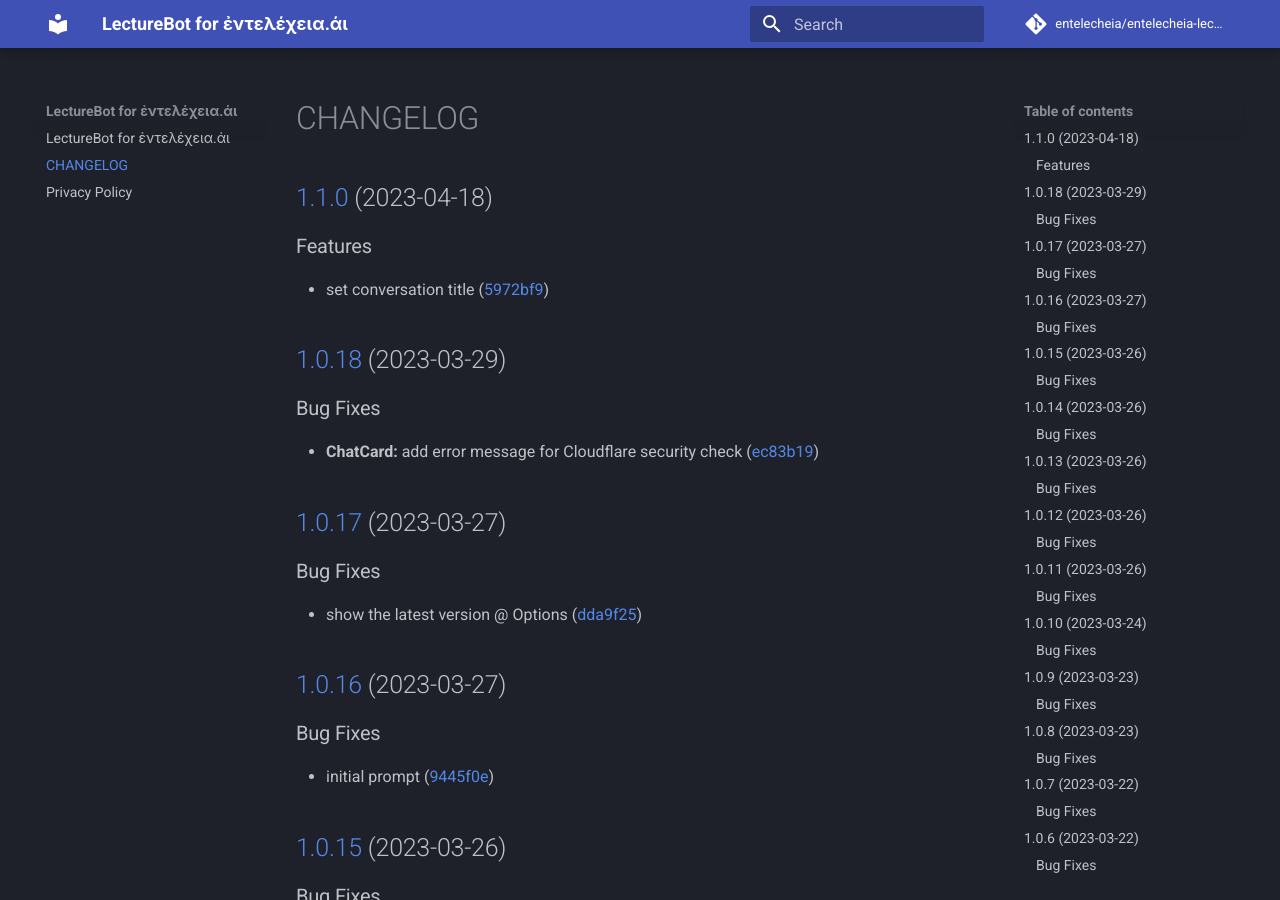
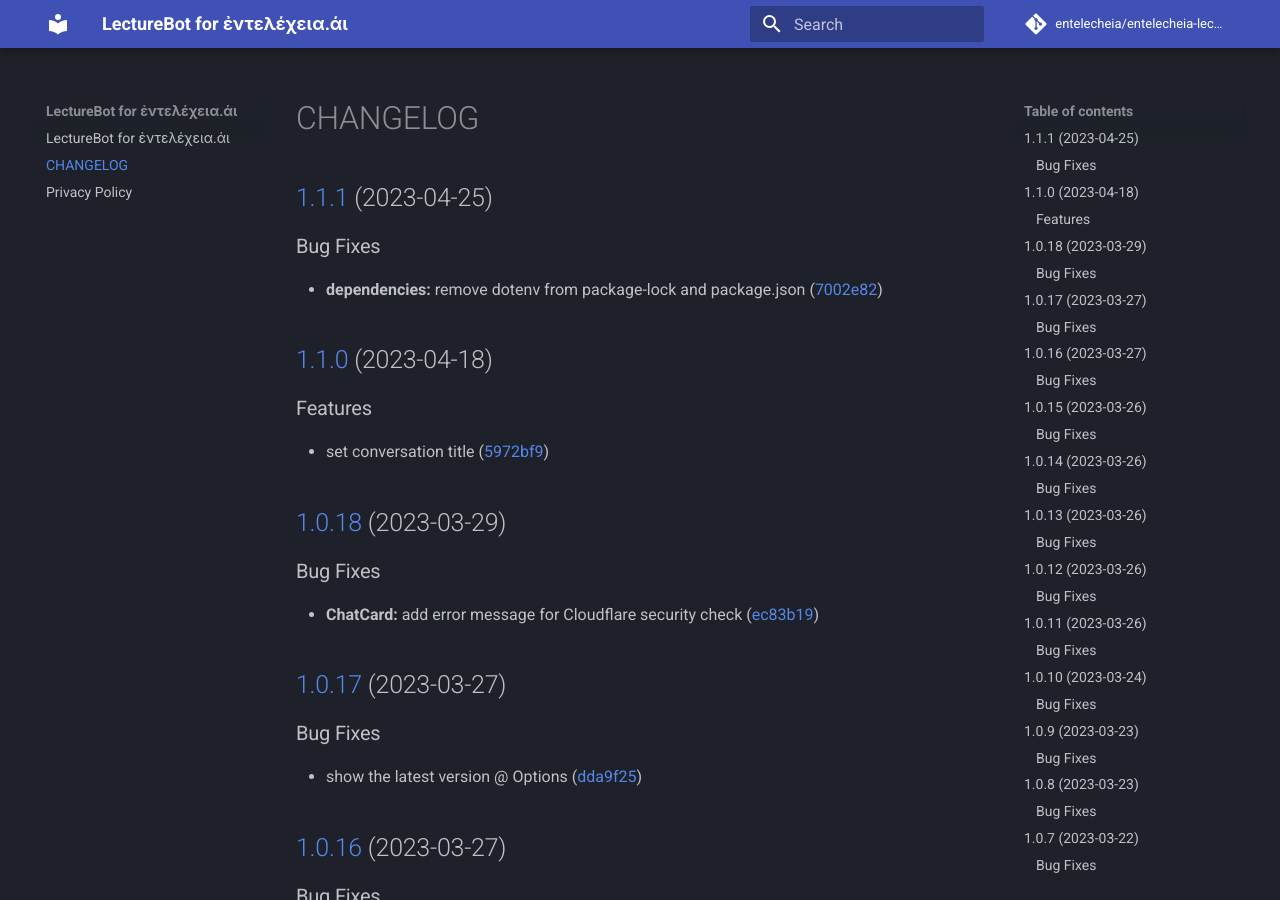
Before and after one commit to entelecheia/entelecheia-lecture-bot, an MkDocs documentation site: the page built from docs/CHANGELOG.md, in a window 1280 px wide and 900 px high. Built offline with MkDocs 1.6.1 and Material for MkDocs 9.7.7, drawn with Linux system fonts in a browser that asks for light colours; comment, search, counter and statistics services are not loaded.

Commit message:
chore(release): :rocket: 1.1.1 [skip ci]
## [1.1.1](https://github.com/entelecheia/entelecheia-lecture-bot/compare/v1.1.0...v1.1.1) (2023-04-25)

### Bug Fixes

* **dependencies:** remove dotenv from package-lock and package.json ([7002e82](https://github.com/entelecheia/entelecheia-lecture-bot/commit/7002e8214e11a0a5fc0eaf6eeef78160d1a94784))

```diff
--- a/docs/CHANGELOG.md
+++ b/docs/CHANGELOG.md
@@ -1,3 +1,10 @@
+## [1.1.1](https://github.com/entelecheia/entelecheia-lecture-bot/compare/v1.1.0...v1.1.1) (2023-04-25)
+
+
+### Bug Fixes
+
+* **dependencies:** remove dotenv from package-lock and package.json ([7002e82](https://github.com/entelecheia/entelecheia-lecture-bot/commit/7002e8214e11a0a5fc0eaf6eeef78160d1a94784))
+
 ## [1.1.0](https://github.com/entelecheia/entelecheia-lecture-bot/compare/v1.0.18...v1.1.0) (2023-04-18)
 
 
--- a/package.json
+++ b/package.json
@@ -1,6 +1,6 @@
 {
     "name": "entelecheia-lecture-bot",
-    "version": "1.1.0",
+    "version": "1.1.1",
     "description": "Chrome extension to ask questions and get answers from the ChatGPT",
     "author": "entelecheia",
     "license": "MIT",
```
Also changed, not shown: static/manifest.json, 1 other file.
